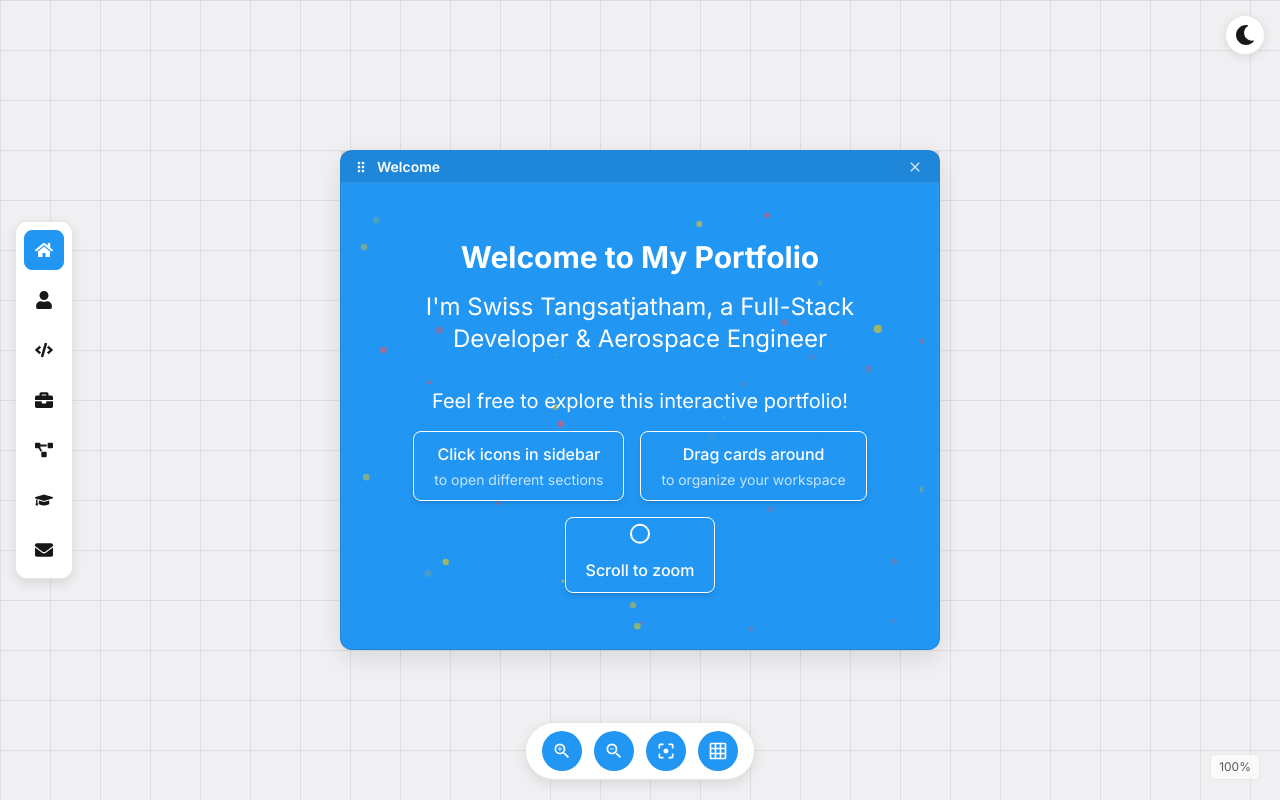
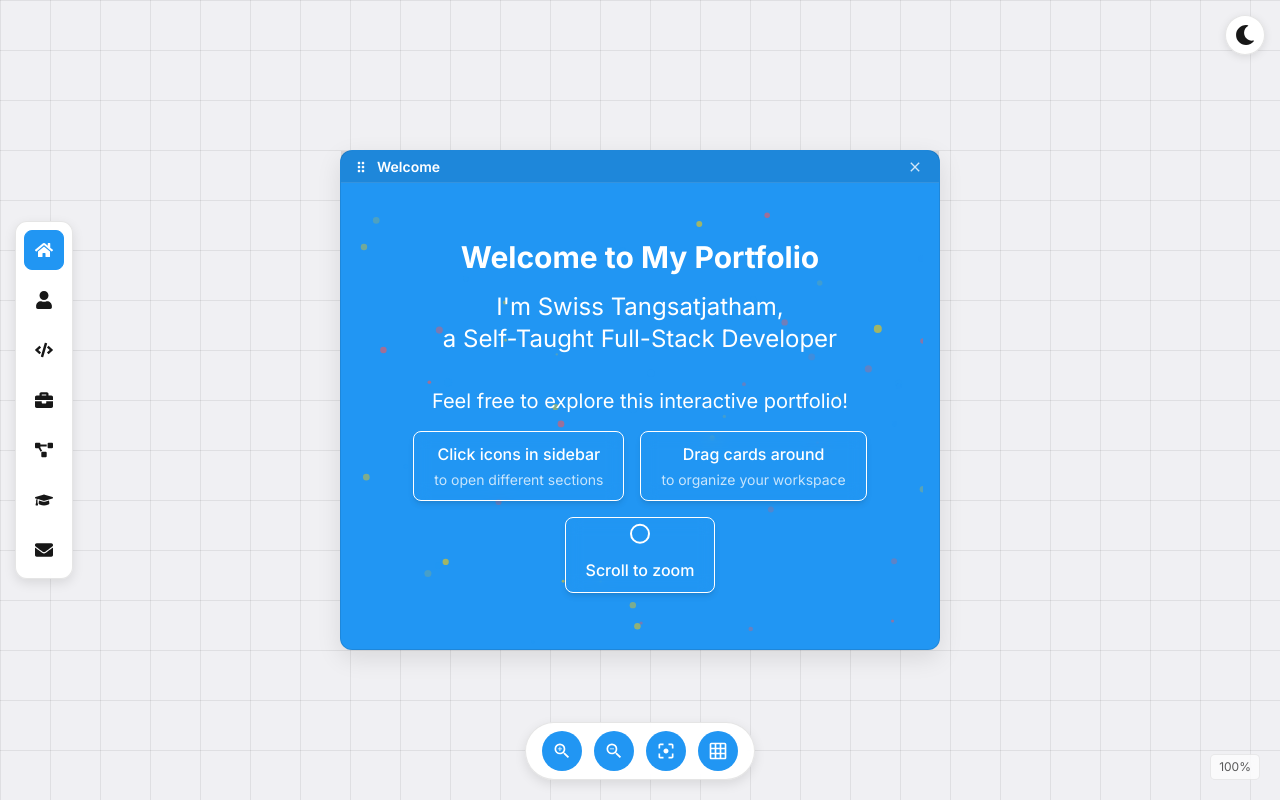
Before and after one commit to tintinguy01/swiss-space, a Next.js app: page / in a window 1280 px wide. Built offline with nearby package versions, Linux system fonts and the light colour scheme.

Commit message:
Update welcome card header

```diff
--- a/app/components/sections/WelcomeCard.tsx
+++ b/app/components/sections/WelcomeCard.tsx
@@ -159,7 +159,7 @@ export default function WelcomeCard() {
           Welcome to My Portfolio
         </h1>
         <p className="welcome-subtitle text-xl md:text-2xl mt-4 text-center text-white">
-          I&apos;m Swiss Tangsatjatham, a Full-Stack Developer & Aerospace Engineer
+          I&apos;m Swiss Tangsatjatham, <br/> a Self-Taught Full-Stack Developer
         </p>
       </motion.div>
 
```
